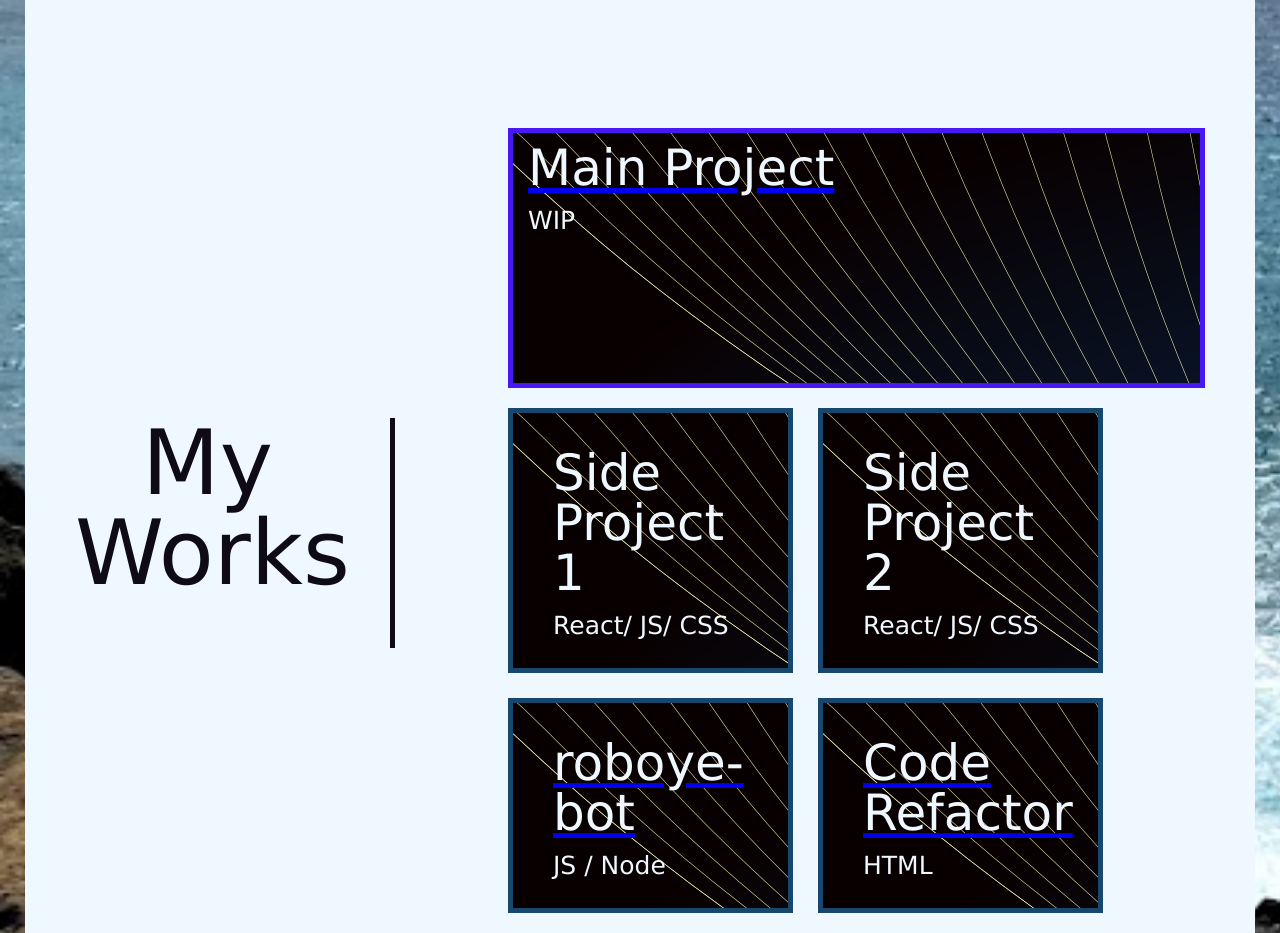
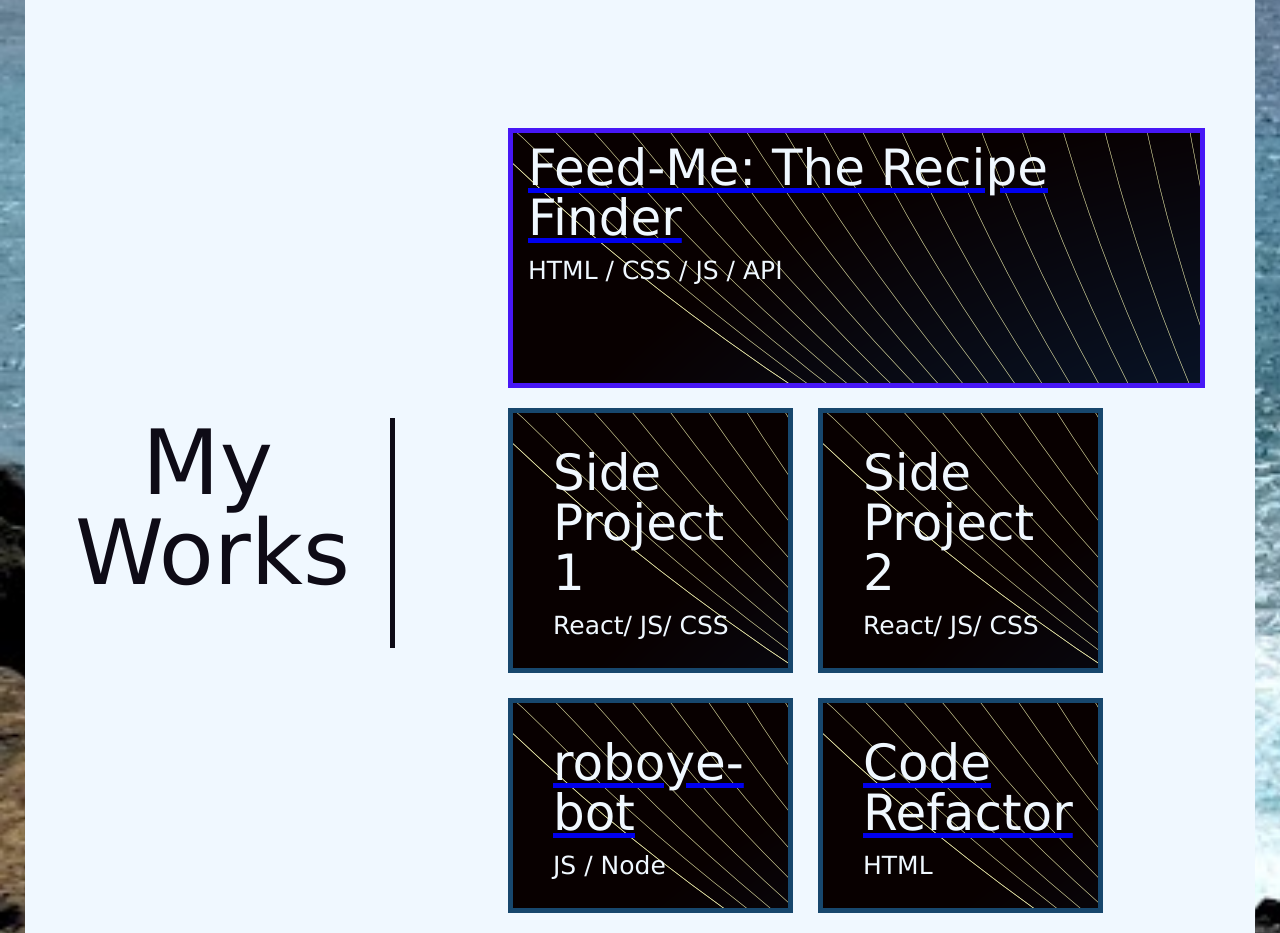
Before and after one commit to epicasino/FirstPortfolio, a plain HTML site: page index.html in a window 1280 px wide. Shown: the part 940-1873 px from the top of the page. Drawn offline with Linux system fonts and the light colour scheme.

Commit message:
feed-me project

```diff
--- a/index.html
+++ b/index.html
@@ -36,8 +36,8 @@
 
     <div class="work-boxes">
       <div class="main-project-box">
-        <a href="https://github.com/epicasino" target="_blank"><h5>Main Project</h5></a>
-        <p>WIP</p>
+        <a href="https://github.com/epicasino/Feed-Me" target="_blank"><h5>Feed-Me: The Recipe Finder</h5></a>
+        <p>HTML / CSS / JS / API</p>
       </div>
       <div class="side-project-boxes">
         <div class="side-project-box">
```
